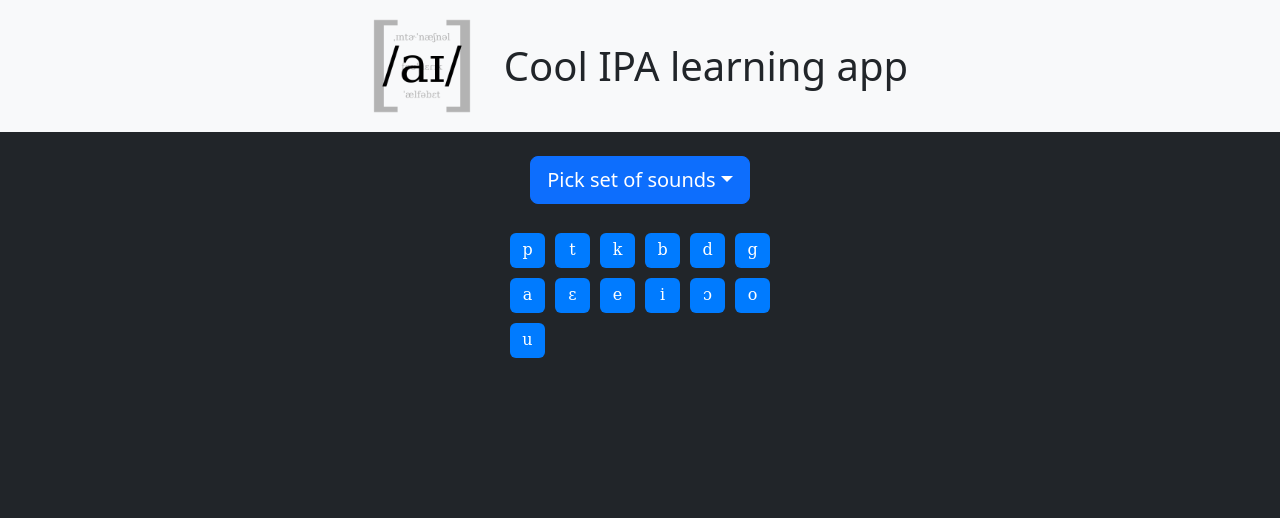
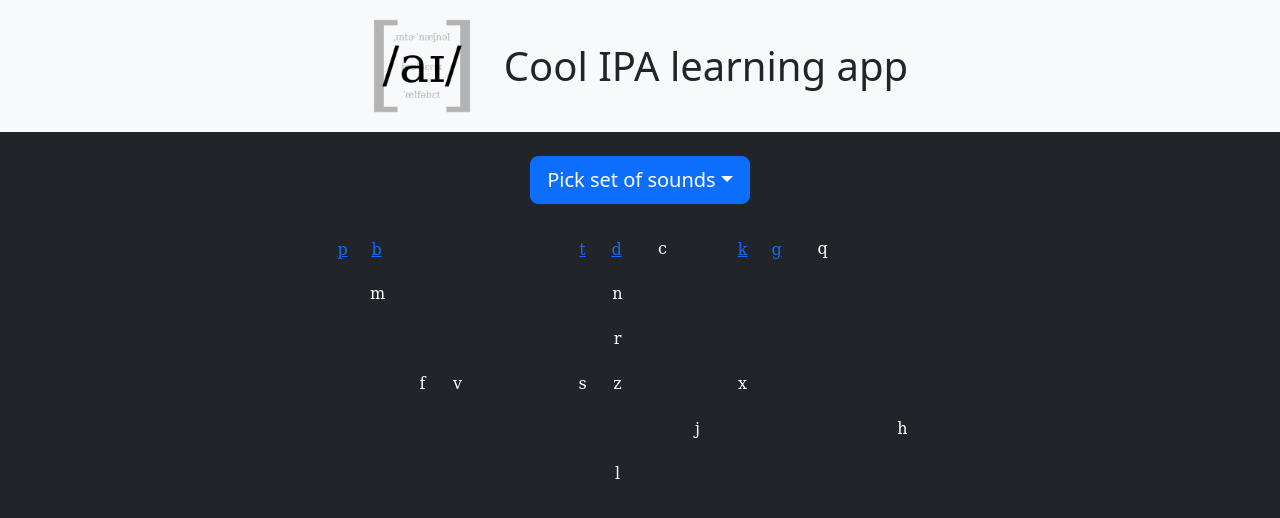
Before and after one commit to s-jevtic/fonolearn, an Angular app: page /main-menu in a window 1280 px wide. Shown: the top 518 px of the page. Built offline with nearby package versions, Linux system fonts and the light colour scheme.

Commit message:
improve button design and functionality

```diff
--- a/src/app/main-menu/main-menu.component.html
+++ b/src/app/main-menu/main-menu.component.html
@@ -10,14 +10,21 @@
 <div class="d-flex justify-content-center table-responsive">
     <table class="table-borderless">
         <tbody>
-            <ng-container *ngFor="let row of tablesymbols; let i = index">
+            <ng-container *ngFor="let row of pulmonicTable; let i = index">
                 <tr>
-                    <ng-container *ngFor="let character of row; let j = index">
+                    <ng-container *ngFor="let position of row; let j = index">
                         <td>
-                            <div class="custom-checkbox">
+                            <div class="custom-checkbox btn-group m-1" role="group">
                                 <!--<button class="btn btn-primary shadow-none p-1 m-1 ipa ipa-button" (click)="ipaClick($event, character)">{{ character }}</button>-->
-                                <input type="checkbox" class="btn-check custom-check" id="btncheck{{character}}" (click)="ipaClick(character)" autocomplete="off">
-                                <label class="btn ipa-check ipa p-1 m-1 " for="btncheck{{character}}">{{ character }}</label>
+                                <ng-container *ngFor="let phone of position; let k = index">
+                                    <ng-container *ngIf="phone.clickable == true">
+                                        <input type="checkbox" class="btn-check custom-check" id="btncheck{{phone.symbol}}" (change)="ipaCheck($event, phone)" autocomplete="off">
+                                        <label class="btn btn-link shadow-none ipa-button ipa p-1" for="btncheck{{phone.symbol}}" data-toggle="tooltip" data-placement="top" title="{{phone.desc}}" id="label{{phone.symbol}}">{{ phone.symbol }}</label>
+                                    </ng-container>
+                                    <ng-container *ngIf="(phone.clickable == false)">
+                                        <div class="p-1 ipa ipa-button" data-toggle="tooltip" data-placement="top" title="{{phone.desc}}">{{ phone.symbol }}</div>
+                                    </ng-container>
+                                </ng-container>
                             </div>
                         </td>
                     </ng-container>
--- a/src/app/main-menu/main-menu.component.ts
+++ b/src/app/main-menu/main-menu.component.ts
@@ -1,5 +1,6 @@
 import { Component, EventEmitter, OnInit, Output } from '@angular/core';
 import { ActivatedRoute, Params, Router } from '@angular/router';
+import { Phone } from '../phones/phone';
 import { PulmonicConsonant } from '../phones/pulmonicconsonant';
 import { Voicing } from '../phones/voicing';
 import { MannerOfArticulation } from '../phones/mannerofarticulation';
@@ -34,33 +35,99 @@ export class MainMenuComponent implements OnInit {
 
   readonly rowsize = 6;
 
-  p: PulmonicConsonant;
-  t: PulmonicConsonant;
-  k: PulmonicConsonant;
-  b: PulmonicConsonant;
-  d: PulmonicConsonant;
-  g: PulmonicConsonant;
+  // p: PulmonicConsonant;
+  // t: PulmonicConsonant;
+  // k: PulmonicConsonant;
+  // b: PulmonicConsonant;
+  // d: PulmonicConsonant;
+  // g: PulmonicConsonant;
+  pulmonicConsonants: PulmonicConsonant[];
+  pulmonicTable: PulmonicConsonant[][][];
+  checkedPulmonic: boolean[];
 
   ngOnInit(): void {
-    // this.p = new PulmonicConsonant("p", Voicing.Voiceless, PlaceOfArticulation.Bilabial, MannerOfArticulation.Stop);
-    let temp: string[] = [];
+    this.pulmonicConsonants = [
+      new PulmonicConsonant("p", Voicing.Voiceless, PlaceOfArticulation.Bilabial, MannerOfArticulation.Stop, true),
+      new PulmonicConsonant("t", Voicing.Voiceless, PlaceOfArticulation.Alveolar, MannerOfArticulation.Stop, true),
+      new PulmonicConsonant("c", Voicing.Voiceless, PlaceOfArticulation.Palatal, MannerOfArticulation.Stop, false),
+      new PulmonicConsonant("k", Voicing.Voiceless, PlaceOfArticulation.Velar, MannerOfArticulation.Stop, true),
+      new PulmonicConsonant("q", Voicing.Voiceless, PlaceOfArticulation.Uvular, MannerOfArticulation.Stop, false),
+      new PulmonicConsonant("b", Voicing.Voiced, PlaceOfArticulation.Bilabial, MannerOfArticulation.Stop, true),
+      new PulmonicConsonant("d", Voicing.Voiced, PlaceOfArticulation.Alveolar, MannerOfArticulation.Stop, true),
+      new PulmonicConsonant("g", Voicing.Voiced, PlaceOfArticulation.Velar, MannerOfArticulation.Stop, true),
+      new PulmonicConsonant("m", Voicing.Voiced, PlaceOfArticulation.Bilabial, MannerOfArticulation.Nasal, false),
+      new PulmonicConsonant("n", Voicing.Voiced, PlaceOfArticulation.Alveolar, MannerOfArticulation.Nasal, false),
+      new PulmonicConsonant("r", Voicing.Voiced, PlaceOfArticulation.Alveolar, MannerOfArticulation.Trill, false),
+      new PulmonicConsonant("f", Voicing.Voiceless, PlaceOfArticulation.Labiodental, MannerOfArticulation.Fricative, false),
+      new PulmonicConsonant("v", Voicing.Voiced, PlaceOfArticulation.Labiodental, MannerOfArticulation.Fricative, false),
+      new PulmonicConsonant("s", Voicing.Voiceless, PlaceOfArticulation.Alveolar, MannerOfArticulation.Fricative, false),
+      new PulmonicConsonant("z", Voicing.Voiced, PlaceOfArticulation.Alveolar, MannerOfArticulation.Fricative, false),
+      new PulmonicConsonant("x", Voicing.Voiceless, PlaceOfArticulation.Velar, MannerOfArticulation.Fricative, false),
+      new PulmonicConsonant("j", Voicing.Voiced, PlaceOfArticulation.Palatal, MannerOfArticulation.Approximant, false),
+      new PulmonicConsonant("h", Voicing.Voiceless, PlaceOfArticulation.Glottal, MannerOfArticulation.Approximant, false),
+      new PulmonicConsonant("l", Voicing.Voiced, PlaceOfArticulation.Alveolar, MannerOfArticulation.LateralApproximant, false),
+    ];
 
-      for (let i = 0; i < MainMenuComponent.symbols.length; i++) {
+    this.pulmonicTable = [[[]]];
+    for(let consonant of this.pulmonicConsonants)
+    {
+      let i = this.pulmonicTable.length - 1;
+      let j = this.pulmonicTable[i].length - 1;
 
-          console.log(MainMenuComponent.symbols[i]);
-          temp.push(MainMenuComponent.symbols[i]);
-          if ( (i + 1) % this.rowsize == 0 || i + 1 == MainMenuComponent.symbols.length ) {
-              this.tablesymbols.push(temp);
-              temp = [];
-          }
+      console.log(consonant.symbol + ": " + (i + 1) + "; " + (j + 1));
+      while(this.pulmonicTable.length <= consonant.manner) {
+        console.log(consonant.symbol + " (): " + this.pulmonicTable.length +  " <= " + consonant.manner);
+        console.log(this.pulmonicTable)
+        this.pulmonicTable.push([[PulmonicConsonant.NullConsonant, PulmonicConsonant.NullConsonant]]);
+        i++;
+      }
+      console.log(consonant.symbol + ": " + (i + 1) + "; " + (j + 1));
+      while(this.pulmonicTable[i].length <= consonant.place) {
+        console.log(consonant.symbol + " (P): " + this.pulmonicTable[i].length +  " <= " + consonant.place);
+        console.log(this.pulmonicTable);
+        this.pulmonicTable[i].push([PulmonicConsonant.NullConsonant, PulmonicConsonant.NullConsonant]);
+        j++;
+      }
+      console.log(consonant.symbol + ": " + (i + 1) + "; " + (j + 1));
+      this.pulmonicTable[consonant.manner][consonant.place][consonant.voicing] = consonant;
+    }
+    // console.log(this.pulmonicTable);
+    this.checkedPulmonic = [];
+    for(let p in this.pulmonicConsonants) {
+      this.checkedPulmonic.push(false);
+    }
 
-      }
+    // let temp: string[] = [];
+
+    //   for (let i = 0; i < MainMenuComponent.symbols.length; i++) {
+
+    //       console.log(MainMenuComponent.symbols[i]);
+    //       temp.push(MainMenuComponent.symbols[i]);
+    //       if ( (i + 1) % this.rowsize == 0 || i + 1 == MainMenuComponent.symbols.length ) {
+    //           this.tablesymbols.push(temp);
+    //           temp = [];
+    //       }
+
+    //   }
 
   }
 
-  ipaClick(arg: string): void {
+  ipaClick(arg: PulmonicConsonant): void {
       console.log(arg);
   }
 
-
+  ipaCheck(event: any, p: PulmonicConsonant): void {
+    console.log(p.symbol + ": " + event.target.checked);
+    let label = <HTMLLabelElement>document.getElementById("label" + p.symbol);
+    if(event.target.checked == true) {
+      this.checkedPulmonic[this.pulmonicConsonants.indexOf(p)] = true;
+      label.classList.remove("btn-link");
+      label.classList.add("btn-primary");
+    }
+    else {
+      this.checkedPulmonic[this.pulmonicConsonants.indexOf(p)] = false;
+      label.classList.remove("btn-primary");
+      label.classList.add("btn-link");
+    }
+  }
 }
--- /dev/null
+++ b/src/app/phones/phone.ts
@@ -0,0 +1,10 @@
+export class Phone {
+    constructor() {
+        this.symbol = "";
+        this.desc = "(unknown)"
+        this.clickable = false;
+    }
+    symbol: string;
+    desc: string;
+    clickable: boolean;
+}
--- a/src/app/phones/pulmonicconsonant.ts
+++ b/src/app/phones/pulmonicconsonant.ts
@@ -1,10 +1,12 @@
+import { Phone } from './phone';
 import { MannerOfArticulation } from './mannerofarticulation';
 import { Voicing } from './voicing';
 import { PlaceOfArticulation } from './placeofarticulation';
 
-export class PulmonicConsonant {
+export class PulmonicConsonant extends Phone {
 
-    constructor(symbol: string, voicing: Voicing, place: PlaceOfArticulation, manner: MannerOfArticulation) {
+    constructor(symbol: string, voicing: Voicing, place: PlaceOfArticulation, manner: MannerOfArticulation, clickable: boolean) {
+      super();
         this.symbol = symbol;
         this.voicing = voicing;
         this.place = place;
@@ -18,18 +20,24 @@ export class PulmonicConsonant {
         switch(place) {
           case PlaceOfArticulation.Bilabial: this.desc += "bilabial "; break;
           case PlaceOfArticulation.Alveolar: this.desc += "alveolar "; break;
+          case PlaceOfArticulation.Palatal: this.desc += "palatal "; break;
           case PlaceOfArticulation.Velar: this.desc += "velar "; break;
+          case PlaceOfArticulation.Uvular: this.desc += "uvular "; break;
           default: this.desc += "(unknown place of articulation) "; console.log("place of articulation error")
         }
         switch(manner) {
           case MannerOfArticulation.Stop: this.desc += "stop (plosive)"; break;
+          case MannerOfArticulation.Nasal: this.desc += "nasal"; break;
+          case MannerOfArticulation.Trill: this.desc += "trill"; break;
+          case MannerOfArticulation.Fricative: this.desc += "fricative"; break;
+          case MannerOfArticulation.Approximant: this.desc += "approximant"; break;
+          case MannerOfArticulation.LateralApproximant: this.desc += "lateral approximant"; break;
           default: this.desc += "(unknown manner of articulation) "; console.log("manner of articulation error");
         }
+        this.clickable = clickable;
     }
-    symbol: string;
     voicing: Voicing;
     place: PlaceOfArticulation;
     manner: MannerOfArticulation;
-    desc: string;
-
+    static NullConsonant = new PulmonicConsonant("", -1, -1, -1, false)
 }
--- a/src/app/phones/vowel.ts
+++ b/src/app/phones/vowel.ts
@@ -1,7 +1,9 @@
-export class Vowel {
+import { Phone } from './phone';
+
+export class Vowel extends Phone {
 
     constructor(symbol: string, height: any, backness: any) {
-
+        super();
     }
 
 }
--- a/src/styles.css
+++ b/src/styles.css
@@ -2,8 +2,15 @@
 html{
     font-family: 'DejaVu Sans', 'Lucida Sans', 'Lucida Sans Regular', 'Lucida Grande', 'Lucida Sans Unicode', Verdana, sans-serif;
     /*background-color: black;*/
-    /*color: white;*/
     /*text-align: center;*/
+}
+
+body{
+    color: white !important;
+}
+
+header{
+    color: #212529;
 }
 
 .ipa{
@@ -13,28 +20,5 @@ html{
 .ipa-button {
     height: 35px;
     width: 35px;
+    text-align: center;
 }
-
-.ipa-check {
-    height: 35px;
-    width: 35px;
-    background-color:#007bff !important; /* primary */
-    color: white;
-}
-
-.custom-check:checked + .ipa-check {
-    color: white;
-    background-color: #28a745 !important; /* success */
-}
-
-.custom-check:focus + .ipa-check {
-    color: white;
-}
-
-.ipa-check:hover {
-    color: white;
-}
-
-.ipa-check:active {
-    color: white;
-}
```
Also changed, not shown: src/app/phones/mannerofarticulation.ts (+5 -5 lines), src/app/phones/placeofarticulation.ts (+5 -5 lines).
